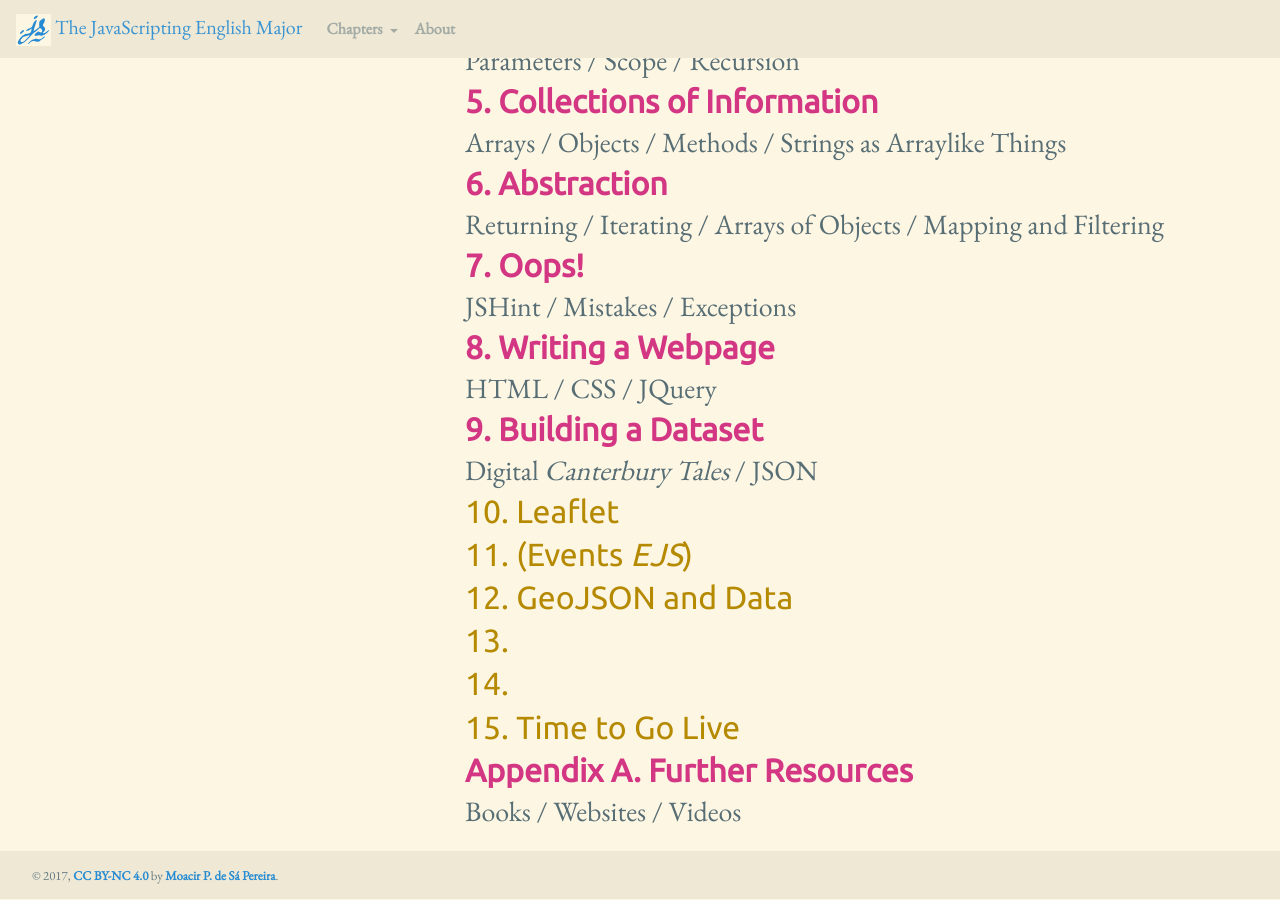
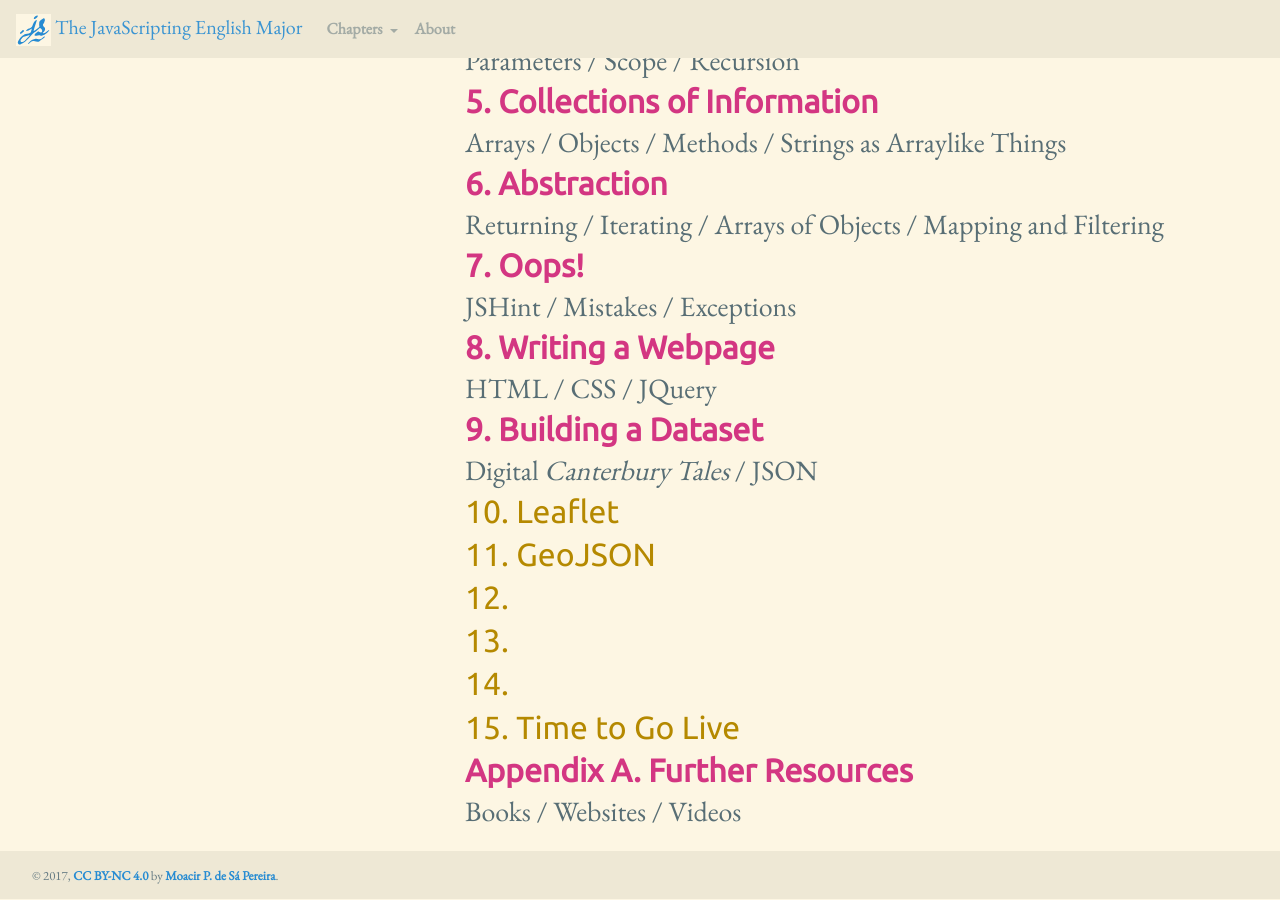
Before and after one commit to muziejus/javascripting-english-major, a Jekyll site: the page built from contents.md, in a window 1280 px wide and 900 px high, scrolled down 587 px. Built offline with Jekyll 4.4.1, drawn with Linux system fonts in a browser that asks for light colours; nearby versions of some CDN libraries.

Commit message:
Update content lists and navbar list

```diff
--- a/_includes/navbar.html
+++ b/_includes/navbar.html
@@ -22,10 +22,10 @@
           <a class="dropdown-item" href="/5-collections">5. Collections</a>
           <a class="dropdown-item" href="/6-abstraction">6. Abstraction</a>
           <a class="dropdown-item" href="/7-errors">7. Oops!</a>
-          <a class="dropdown-item" href="/8-introduction">8. Introduction</a>
-          <a class="dropdown-item" href="/9-introduction">9. Introduction</a>
-          <a class="dropdown-item" href="/10-introduction">10. Introduction</a>
-          <a class="dropdown-item" href="/11-introduction">11. Introduction</a>
+          <a class="dropdown-item" href="/8-webpage">8. Webpage Writing</a>
+          <a class="dropdown-item" href="/9-datasets">9. Datasets</a>
+          <a class="dropdown-item" href="/10-leaflet">10. Leaflet</a>
+          <a class="dropdown-item" href="/11-geojson">11. GeoJSON</a>
           <a class="dropdown-item" href="/12-introduction">12. Introduction</a>
           <a class="dropdown-item" href="/a-resources">A. Resources</a>
         </div>
--- a/contents.md
+++ b/contents.md
@@ -50,9 +50,9 @@ permalink: /contents
 
 ## 10. Leaflet
 
-## 11. (Events *EJS*)
+## 11. GeoJSON
 
-## 12. GeoJSON and Data
+## 12.
 
 ## 13.
 
```
